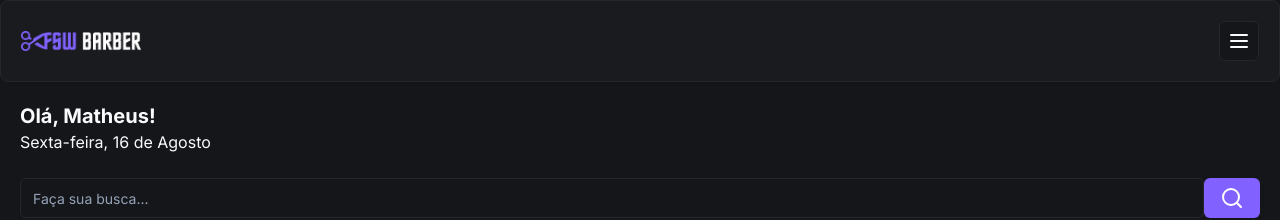
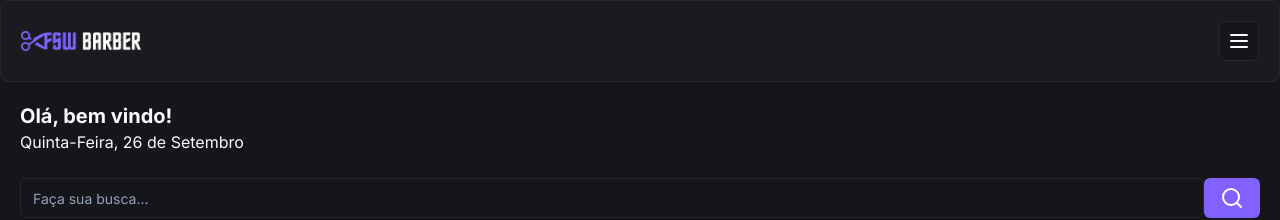
Before and after one commit to MatheusAmon12/barbershop, a Next.js app: page / in a window 1280 px wide. Shown: the top 220 px of the page. Built offline with nearby package versions, Linux system fonts and the light colour scheme; no server answers; the database is empty.

Commit message:
feat: update welcome message

```diff
--- a/app/page.tsx
+++ b/app/page.tsx
@@ -9,6 +9,8 @@
 import Link from "next/link"
 import { authOptions } from "./_lib/auth"
 import { getServerSession } from "next-auth"
+import { format } from "date-fns"
+import { ptBR } from "date-fns/locale"
 
 const Home = async () => {
     const session = await getServerSession(authOptions)
@@ -45,8 +47,22 @@
             <Header />
 
             <section className="p-5">
-                <h2 className="text-xl font-bold">Olá, Matheus!</h2>
-                <span>Sexta-feira, 16 de Agosto</span>
+                <h2 className="text-xl font-bold">
+                    Olá,{" "}
+                    {session?.user
+                        ? session.user.name?.split(" ")[0]
+                        : "bem vindo"}
+                    !
+                </h2>
+                <p>
+                    <span className="capitalize">
+                        {format(new Date(), "EEEE, dd", { locale: ptBR })}
+                    </span>
+                    <span>&nbsp;de&nbsp;</span>
+                    <span className="capitalize">
+                        {format(new Date(), "MMMM", { locale: ptBR })}
+                    </span>
+                </p>
 
                 <div className="mt-6">
                     <Search />
```
